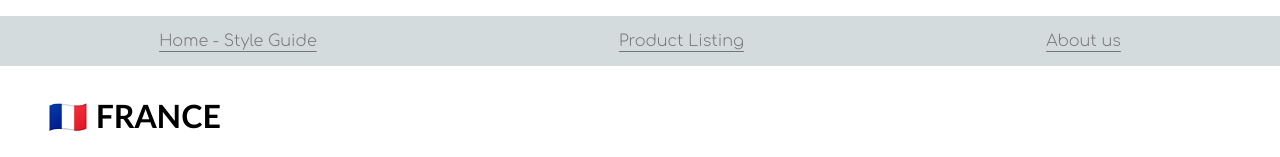
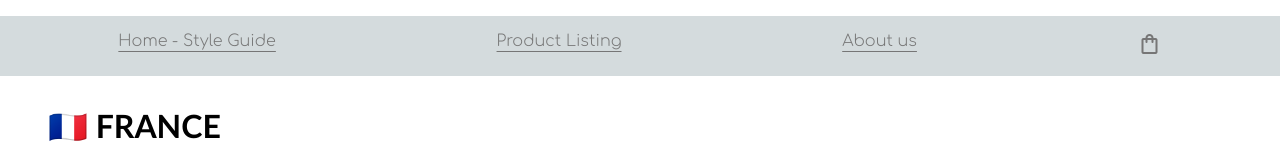
Before and after one commit to KimiYuxinZhang/IAT339-P2, a plain HTML site: page listing_page.html in a window 1280 px wide. Shown: the top 157 px of the page. Drawn offline with nearby package versions, Linux system fonts and the light colour scheme.

Commit message:
Added bag icon for listing page
Fixed about incoming change

```diff
--- a/listing_page.html
+++ b/listing_page.html
@@ -18,6 +18,9 @@
             <li><a href="index.html">Home - Style Guide</a></li>
             <li><a href="listing_page.html">Product Listing</a></li>
             <li><a href="about_page.html">About us</a></li>
+            <a href="checkout_page.html" class="bag-link">
+                    <span class="material-symbols-outlined">shopping_bag</span>
+            </a>
         </ul>
     </nav>
 
```
Also changed, not shown: about_page.html (+0 -4 lines).
